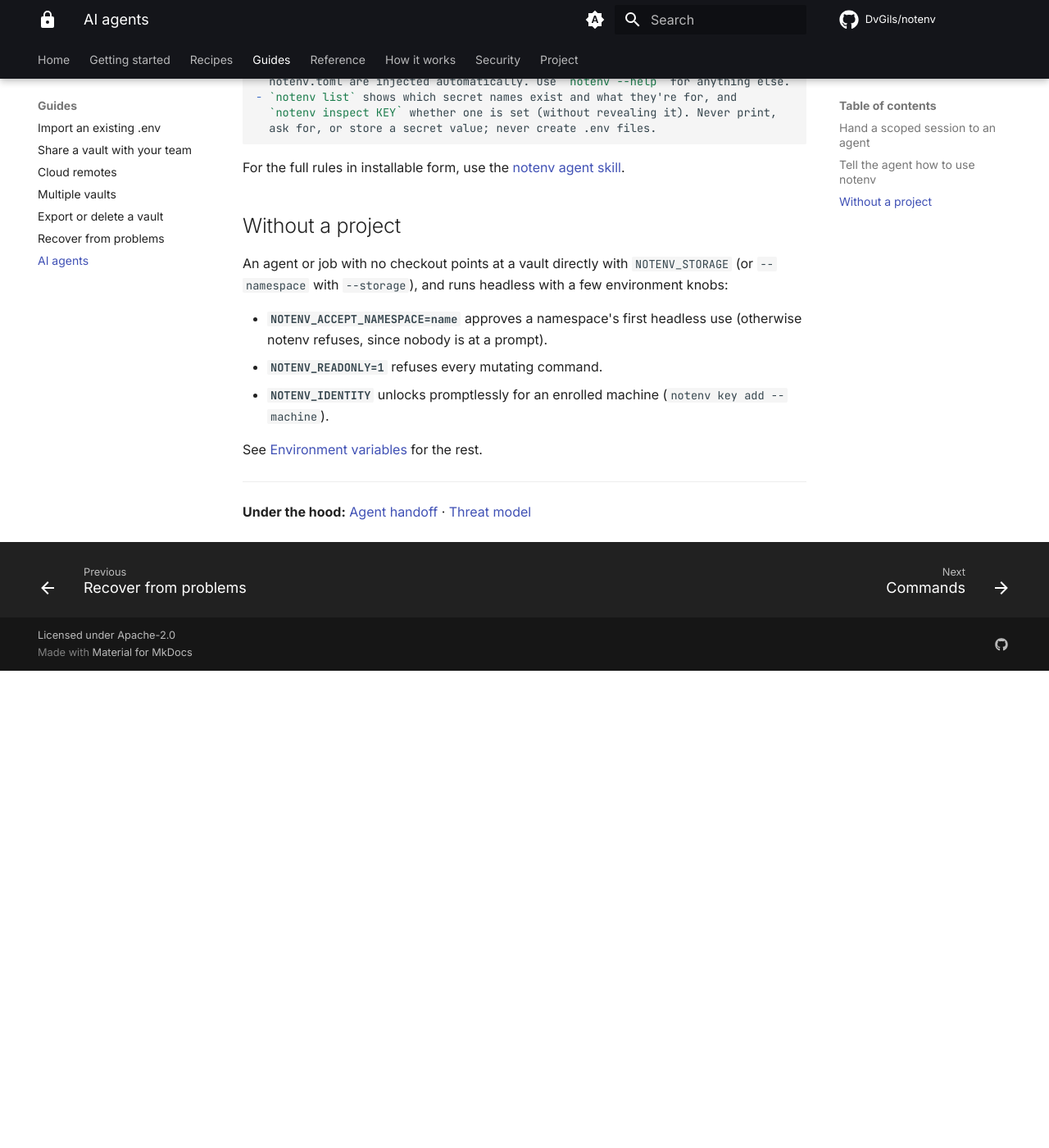
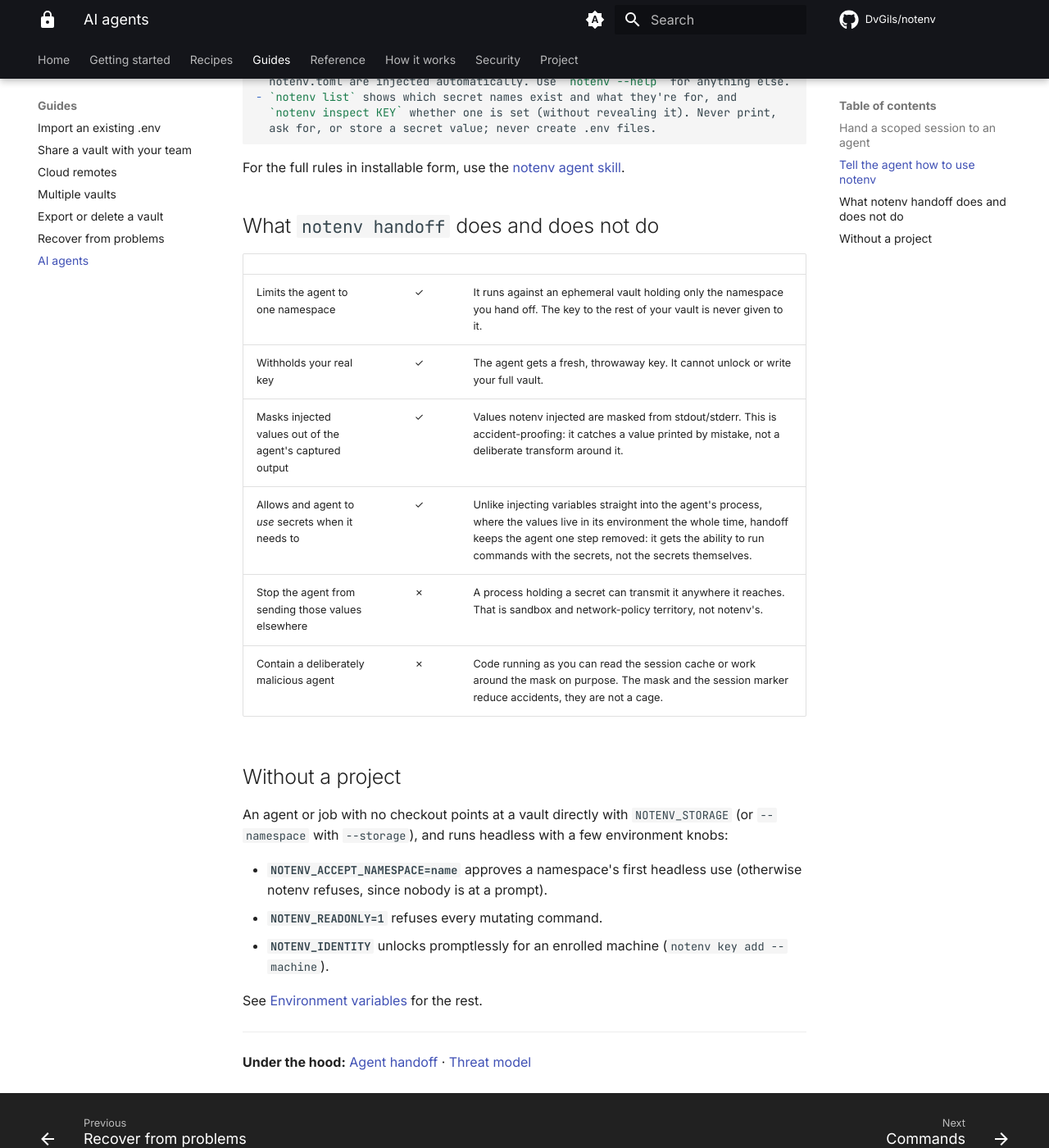
Before and after one commit to DvGils/notenv, an MkDocs documentation site: the page built from docs/guides/ai-agents.md, in a window 1280 px wide and 1400 px high, scrolled down 907 px. Shown: the whole window at 82% size. Built offline with MkDocs 1.6.1 and Material for MkDocs 9.7.7, drawn with Linux system fonts in a browser that asks for light colours; comment, search, counter and statistics services are not loaded; before the commit the page ends 1725 px from its top, so only the background shows below that.

Commit message:
chore: minor documentation

```diff
--- a/docs/guides/ai-agents.md
+++ b/docs/guides/ai-agents.md
@@ -43,6 +43,18 @@ This project manages secrets with notenv (https://github.com/DvGils/notenv).
 For the full rules in installable form, use the
 [notenv agent skill](https://github.com/DvGils/notenv/tree/main/skills/notenv).
 
+
+## What `notenv handoff` does and does not do
+
+| | | |
+|---|:--:|---|
+| Limits the agent to one namespace | ✓ | It runs against an ephemeral vault holding only the namespace you hand off. The key to the rest of your vault is never given to it. |
+| Withholds your real key | ✓ | The agent gets a fresh, throwaway key. It cannot unlock or write your full vault. |
+| Masks injected values out of the agent's captured output | ✓ | Values notenv injected are masked from stdout/stderr. This is accident-proofing: it catches a value printed by mistake, not a deliberate transform around it. |
+| Allows and agent to *use* secrets when it needs to | ✓ | Unlike injecting variables straight into the agent's process, where the values live in its environment the whole time, handoff keeps the agent one step removed: it gets the ability to run commands with the secrets, not the secrets themselves. |
+| Stop the agent from sending those values elsewhere | ✗ | A process holding a secret can transmit it anywhere it reaches. That is sandbox and network-policy territory, not notenv's. |
+| Contain a deliberately malicious agent | ✗ | Code running as you can read the session cache or work around the mask on purpose. The mask and the session marker reduce accidents, they are not a cage. |
+
 ## Without a project
 
 An agent or job with no checkout points at a vault directly with `NOTENV_STORAGE` (or
```
Also changed, not shown: README.md (+25 -22 lines).
